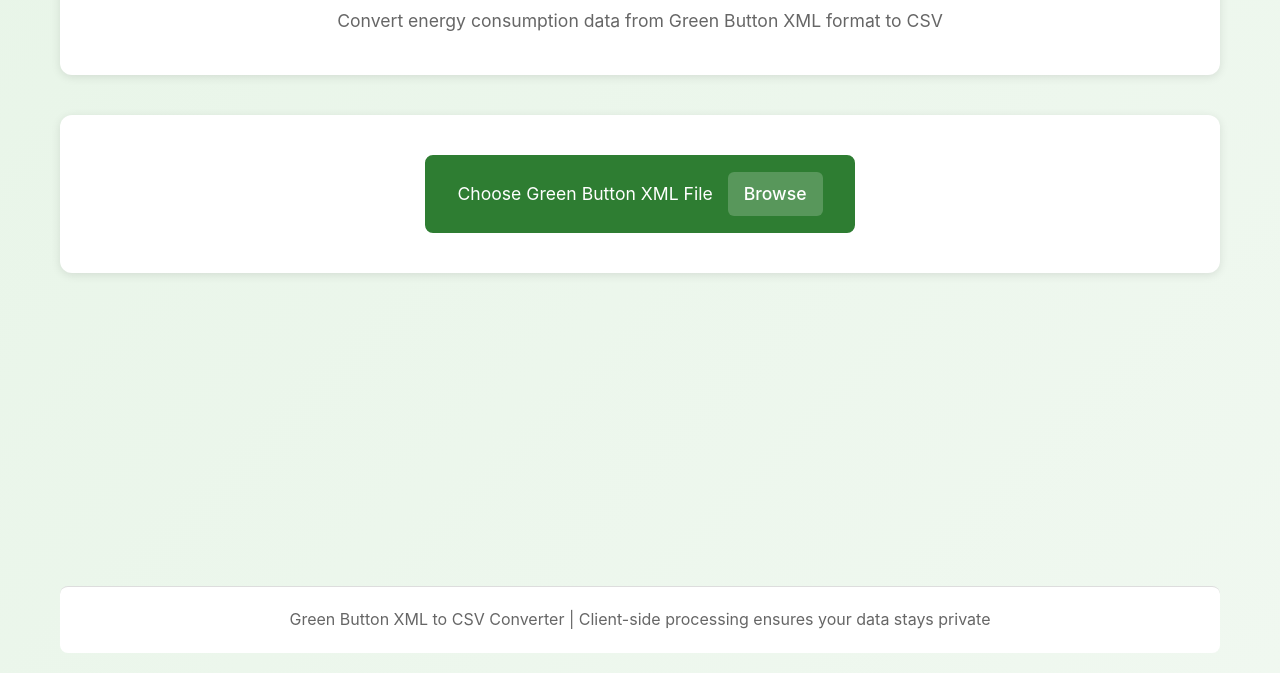
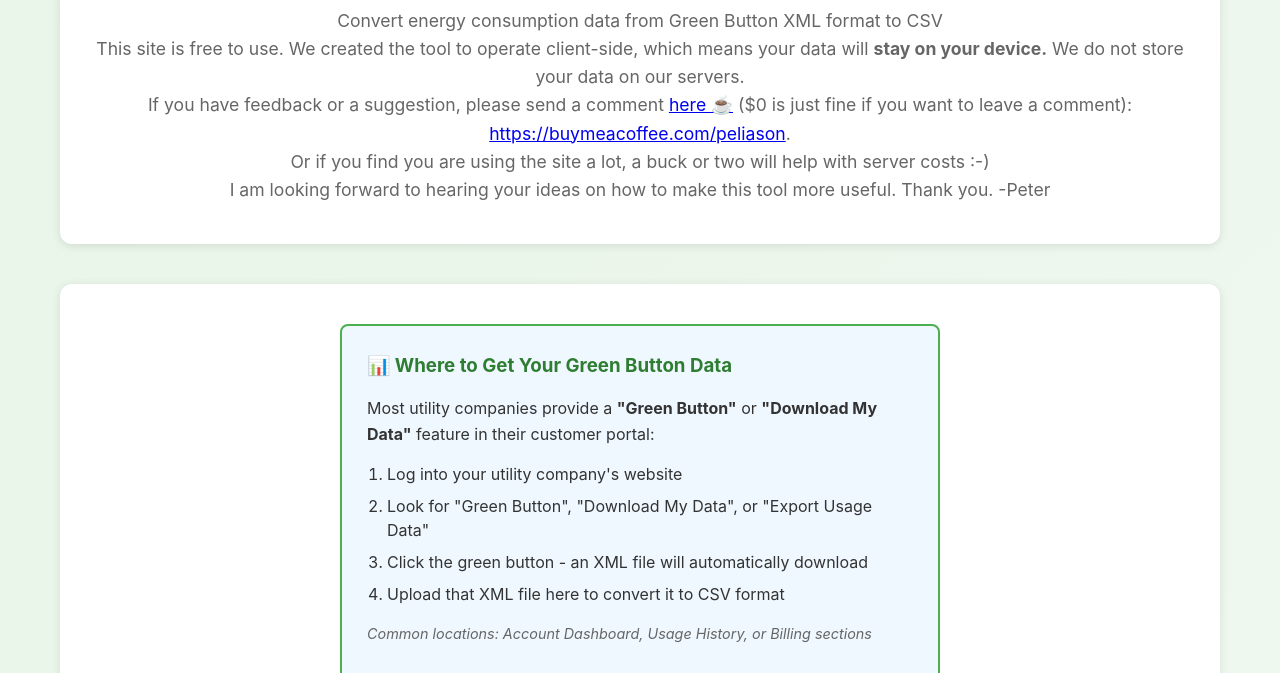
Before and after one commit to petereliason/green-button-web, a plain HTML site: page index.html in a window 1280 px wide. Shown: the part 127-800 px from the top of the page. Drawn offline with Linux system fonts and the light colour scheme.

Commit message:
styles and info

```diff
--- a/index.html
+++ b/index.html
@@ -11,10 +11,29 @@
         <header>
             <h1>Green Button XML to CSV Converter</h1>
             <p>Convert energy consumption data from Green Button XML format to CSV</p>
+            <p></p>
+            <p>This site is free to use.  We created the tool to operate client-side, which means your data will <b>stay on your device.</b> We do not store your data on our servers.
+
+            </p>
+            <p>If you have feedback or a suggestion, please send a comment <a href="https://buymeacoffee.com/peliason">here ☕<a>  ($0 is just fine if you want to leave a comment): <a href="https://buymeacoffee.com/peliason">https://buymeacoffee.com/peliason</a>.</p>
+            <p>Or if you find you are using the site a lot, a buck or two will help with server costs :-)</p>
+            <p>I am looking forward to hearing your ideas on how to make this tool more useful.  Thank you. -Peter</p>
         </header>
 
         <main>
             <div class="upload-section">
+                <div class="green-button-info">
+                    <h3>📊 Where to Get Your Green Button Data</h3>
+                    <p>Most utility companies provide a <strong>"Green Button"</strong> or <strong>"Download My Data"</strong> feature in their customer portal:</p>
+                    <ol>
+                        <li>Log into your utility company's website</li>
+                        <li>Look for "Green Button", "Download My Data", or "Export Usage Data"</li>
+                        <li>Click the green button - an XML file will automatically download</li>
+                        <li>Upload that XML file here to convert it to CSV format</li>
+                    </ol>
+                    <p><em>Common locations: Account Dashboard, Usage History, or Billing sections</em></p>
+                </div>
+
                 <div class="file-input-wrapper">
                     <input type="file" id="xmlFileInput" accept=".xml" />
                     <label for="xmlFileInput" class="file-input-label">
--- a/styles.css
+++ b/styles.css
@@ -71,6 +71,43 @@ main {
     border-radius: 12px;
     box-shadow: var(--shadow);
     text-align: center;
+}
+
+.green-button-info {
+    background: #f0f8ff;
+    border: 2px solid var(--primary-light);
+    border-radius: 8px;
+    padding: 25px;
+    margin-bottom: 30px;
+    text-align: left;
+    max-width: 600px;
+    margin-left: auto;
+    margin-right: auto;
+}
+
+.green-button-info h3 {
+    color: var(--primary-color);
+    margin-bottom: 15px;
+    text-align: left;
+}
+
+.green-button-info ol {
+    margin: 15px 0;
+    padding-left: 20px;
+}
+
+.green-button-info li {
+    margin: 8px 0;
+    line-height: 1.5;
+}
+
+.green-button-info p {
+    margin: 10px 0;
+}
+
+.green-button-info em {
+    color: var(--text-secondary);
+    font-size: 0.9em;
 }
 
 .file-input-wrapper {
```
